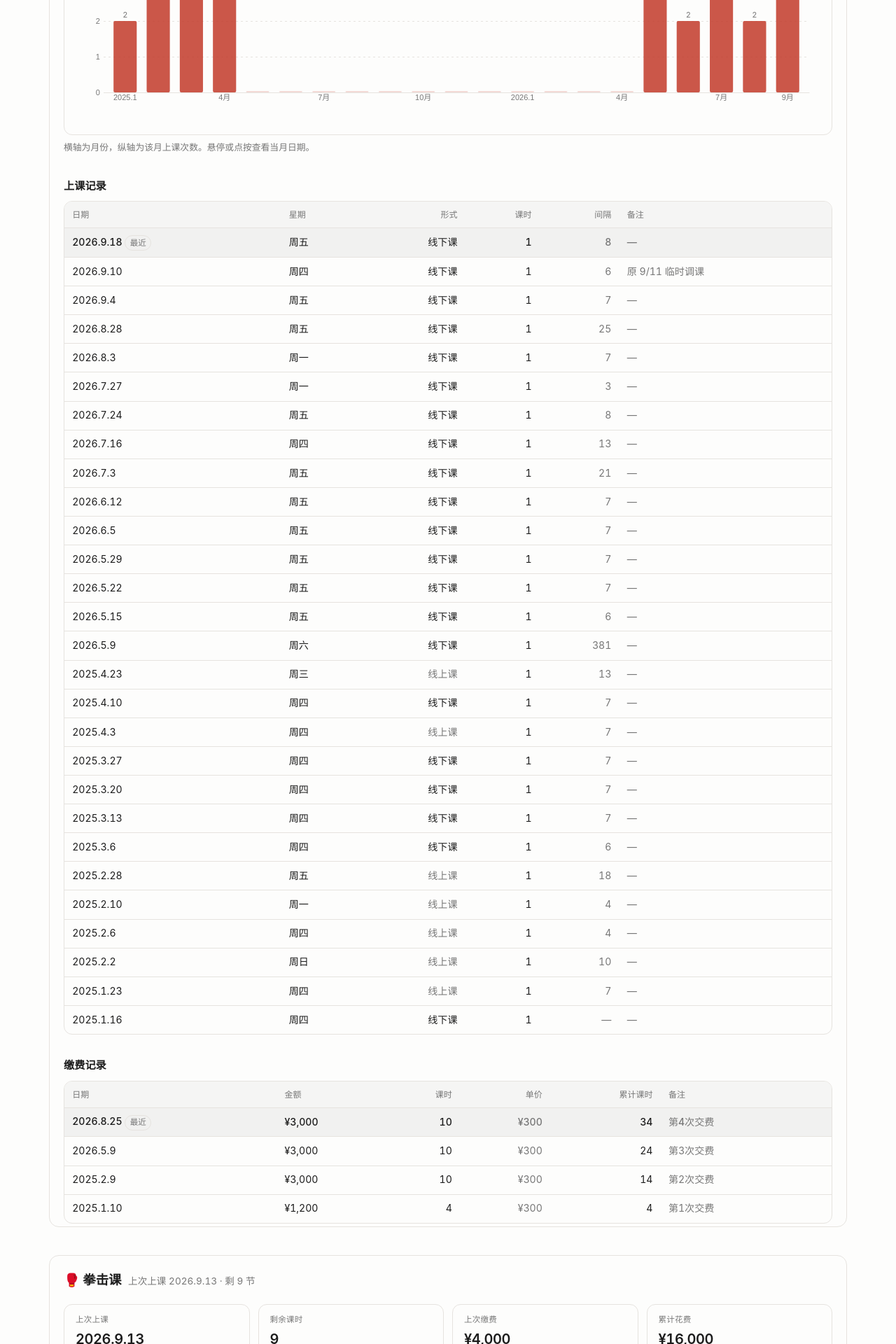
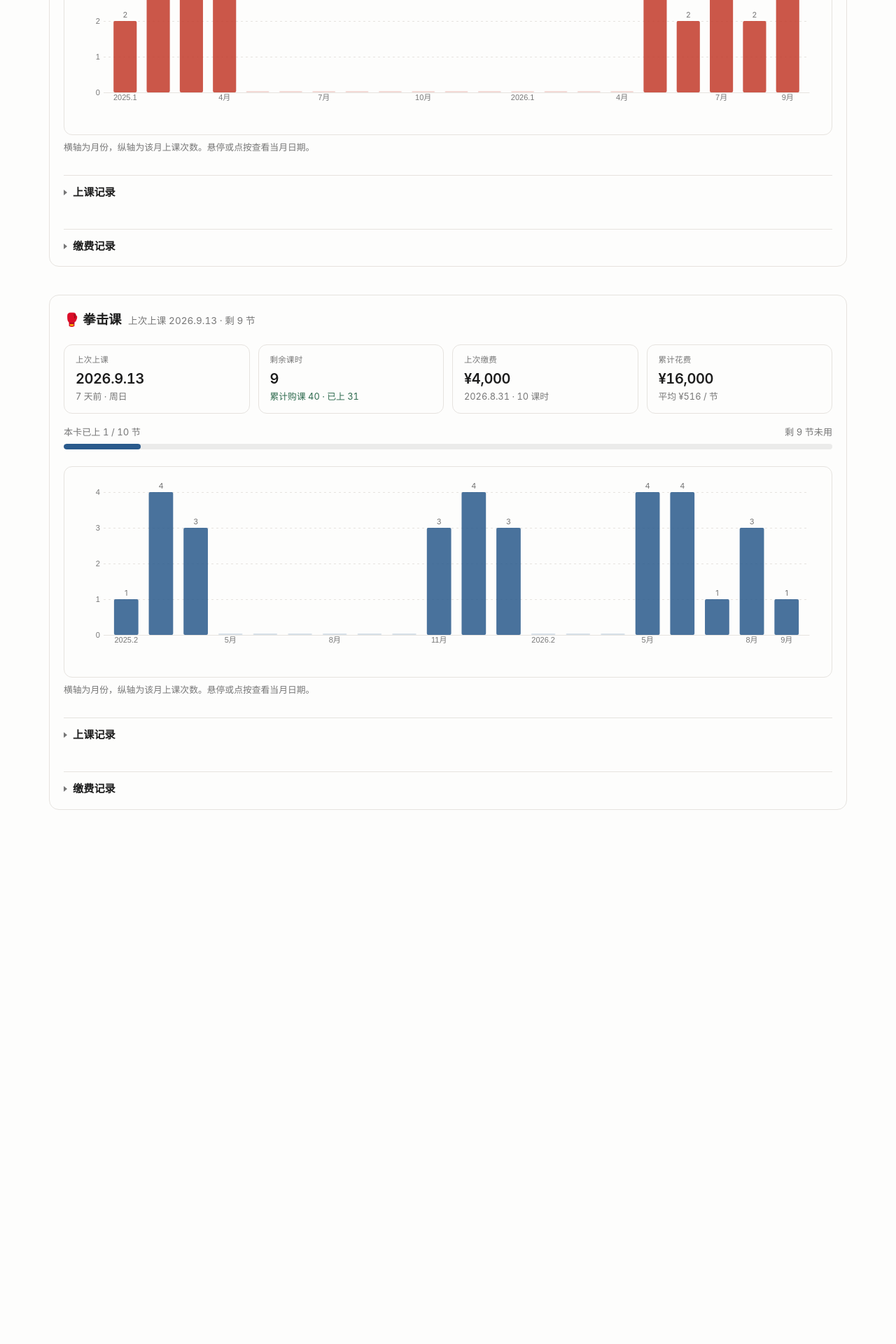
Before and after one commit to lvterry/lvterry.github.io, a Jekyll site: the page built from class.html, in a window 1280 px wide. Shown: the part 636-2556 px from the top of the page at 70% size. Built offline with Jekyll 4.4.1, drawn with Linux system fonts in a browser that asks for light colours; after the commit the page ends 1833 px from its top, so only the background shows below that; some of the changed text lies outside the part shown.

Commit message:
Collapse the class page record tables behind a toggle
Both record sections open by default were pushing the charts off screen. Uses native details/summary so it stays keyboard accessible without JS.

```diff
--- a/class.html
+++ b/class.html
@@ -97,6 +97,34 @@
       h1 { font-size: 1.7rem; line-height: 1.25; margin: 0; font-weight: 600; text-wrap: balance; }
       h2 { font-size: 1.15rem; margin: 0; }
       h3 { font-size: 0.95rem; margin: 2rem 0 0.6rem; font-weight: 600; }
+
+      /* 上课记录 / 缴费记录：默认折叠，点标题或小箭头展开明细表 */
+      .fold { border-top: 1px solid var(--border); margin-top: 1.75rem; }
+      .fold > summary {
+        display: flex; align-items: center; gap: 0.5rem;
+        padding: 0.75rem 0;
+        cursor: pointer;
+        font-size: 0.95rem; font-weight: 600;
+        list-style: none;
+      }
+      /* 去掉浏览器自带的三角，只保留自己画的那个 */
+      .fold > summary::-webkit-details-marker { display: none; }
+      .fold > summary::marker { content: ""; }
+      .fold > summary:hover { color: var(--muted); }
+      .arrow {
+        width: 0; height: 0; flex-shrink: 0;
+        border-left: 5px solid currentColor;
+        border-top: 4px solid transparent;
+        border-bottom: 4px solid transparent;
+        color: var(--muted);
+        transition: transform 0.15s ease;
+      }
+      .fold > summary:hover .arrow { color: var(--fg); }
+      .fold[open] > summary .arrow { transform: rotate(90deg); }
+      .fold > .table-wrap { margin-bottom: 1.5rem; }
+      @media (prefers-reduced-motion: reduce) {
+        .arrow { transition: none; }
+      }
 
       /* 顶部并排概览：两门课的关键指标同屏可见，点按跳到下方明细。 */
       .glance { display: grid; grid-template-columns: 1fr; gap: 0.75rem; margin-top: 1.25rem; }
@@ -413,10 +441,12 @@
           progress +
           '<div class="chart-panel"><div class="chart-canvas" id="chart-' + course.key + '"></div></div>' +
           '<p class="hint" id="hint-' + course.key + '">横轴为月份，纵轴为该月上课次数。悬停或点按查看当月日期。</p>' +
-          "<h3>上课记录</h3>" +
+          '<details class="fold"><summary><span class="arrow"></span>上课记录</summary>' +
           '<div class="table-wrap" id="sessions-' + course.key + '"></div>' +
-          "<h3>缴费记录</h3>" +
-          '<div class="table-wrap" id="payments-' + course.key + '"></div>';
+          "</details>" +
+          '<details class="fold"><summary><span class="arrow"></span>缴费记录</summary>' +
+          '<div class="table-wrap" id="payments-' + course.key + '"></div>' +
+          "</details>";
 
         document.getElementById("courses").append(section);
 
```
